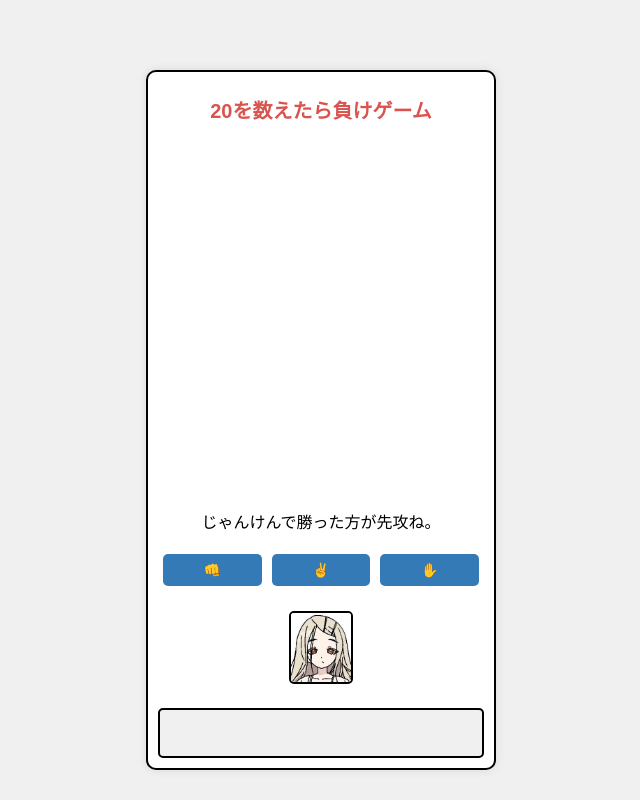
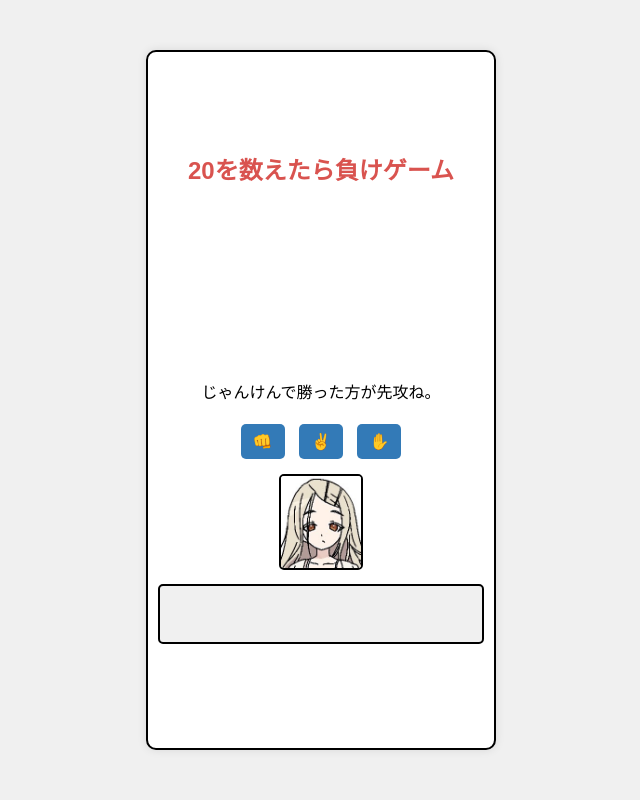
Before and after one commit to RyuseiMiyazawa/shinosawa_count_game, a plain HTML site: page index.html in a window 1280 px wide. Shown: the whole page, without its empty margins (319-959 px from the left). Drawn offline with Linux system fonts and the light colour scheme; a web font is replaced by a local one.

Commit message:
いろいろ学んだ

```diff
--- a/script.js
+++ b/script.js
@@ -144,7 +144,7 @@ function aiTurn() {
 // ターンメッセージの更新
 function updateTurnMessage(isPlayerTurn) {
     document.getElementById('message').textContent = isPlayerTurn
-        ? 'プロデューサーの番です。1から3の数字を選んでください。'
+        ? 'プロデューサーの番です。'
         : '広の番です。';
     disableButtons(!isPlayerTurn);
     disableInvalidButtons();
@@ -262,7 +262,7 @@ function showLargeText(text, elementId) {
 
 // 結果をツイート
 function tweetResult() {
-    const tweetText = `学マスの篠澤と算数バトル https://ryuseimiyazawa.github.io/shinosawa_count_game/`;
+    const tweetText = `学マスの篠澤と算数バトル    https://ryuseimiyazawa.github.io/shinosawa_count_game/`;
     const tweetUrl = `https://twitter.com/intent/tweet?text=${encodeURIComponent(tweetText)}`;
     window.open(tweetUrl, '_blank');
 }
--- a/styles.css
+++ b/styles.css
@@ -17,31 +17,28 @@ body {
     text-align: center;
     box-shadow: 0 0 10px rgba(0, 0, 0, 0.1);
     width: 100vw; /* 画面幅の100% */
-    height: 90vh; /* 画面高の90% */
+    height: 100vh; /* 画面高の100% */
     max-width: 350px;
     max-height: 700px;
     display: flex;
     flex-direction: column;
-    justify-content: space-between;
+    justify-content: space-around;
     box-sizing: border-box;
     overflow: hidden; /* スクロールバーを防ぐ */
-    margin-top: 5vh; /* 上にスペースを作る */
 }
 
 h1 {
-    font-size: 20px;
+    font-size: 24px;
     color: #d9534f;
-    margin-bottom: 10px;
+    margin: 0; /* 余白を削除 */
 }
 
 .buttons {
-    margin: 10px 0;
-    display: flex;
-    justify-content: space-around;
+    margin: 5px 0; /* 上下の余白を減らす */
 }
 
 .btn {
-    font-size: 14px;
+    font-size: 16px;
     padding: 8px 12px;
     margin: 5px;
     border: none;
@@ -58,25 +55,25 @@ h1 {
 
 .total {
     font-size: 16px;
-    margin: 10px 0;
+    margin: 5px 0; /* 上下の余白を減らす */
 }
 
 .character-image {
-    width: 60px; /* 幅を小さくする */
+    width: 80px; /* 幅を少し大きくする */
     height: auto;
-    margin: 10px 0;
+    margin: 5px 0; /* 上下の余白を減らす */
     border: 2px solid #000000;
     border-radius: 5px;
 }
 
 #text-box {
-    margin: 10px 0;
+    margin: 5px 0; /* 上下の余白を減らす */
     font-size: 16px;
 }
 
 #comment {
     font-size: 16px;
-    margin: 5px 0;
+    margin: 5px 0; /* 上下の余白を減らす */
 }
 
 #retry {
@@ -88,8 +85,6 @@ h1 {
     cursor: pointer;
     background-color: #5cb85c;
     color: #ffffff;
-    width: 100px; /* 幅を固定 */
-    white-space: nowrap; /* テキストの改行を防ぐ */
 }
 
 #retry:hover {
@@ -109,13 +104,13 @@ h1 {
     border: 2px solid #000;
     border-radius: 5px;
     padding: 8px;
-    margin-top: 10px;
+    margin: 5px 0; /* 上下の余白を減らす */
     background-color: #fff;
     font-family: 'DotGothic16', sans-serif;
     background-color: #f0f0f0;
     width: 100%;
     box-sizing: border-box;
-    height: 50px; /* 高さをさらに小さくする */
+    height: 60px; /* 高さを少し増やす */
     overflow: hidden;
     white-space: nowrap; /* テキストの改行を防ぐ */
 }
@@ -131,5 +126,5 @@ h1 {
     font-weight: bold;
     color: red;
     text-align: center;
-    margin-top: 10px;
+    margin: 10px 0; /* 上下の余白を減らす */
 }
```
